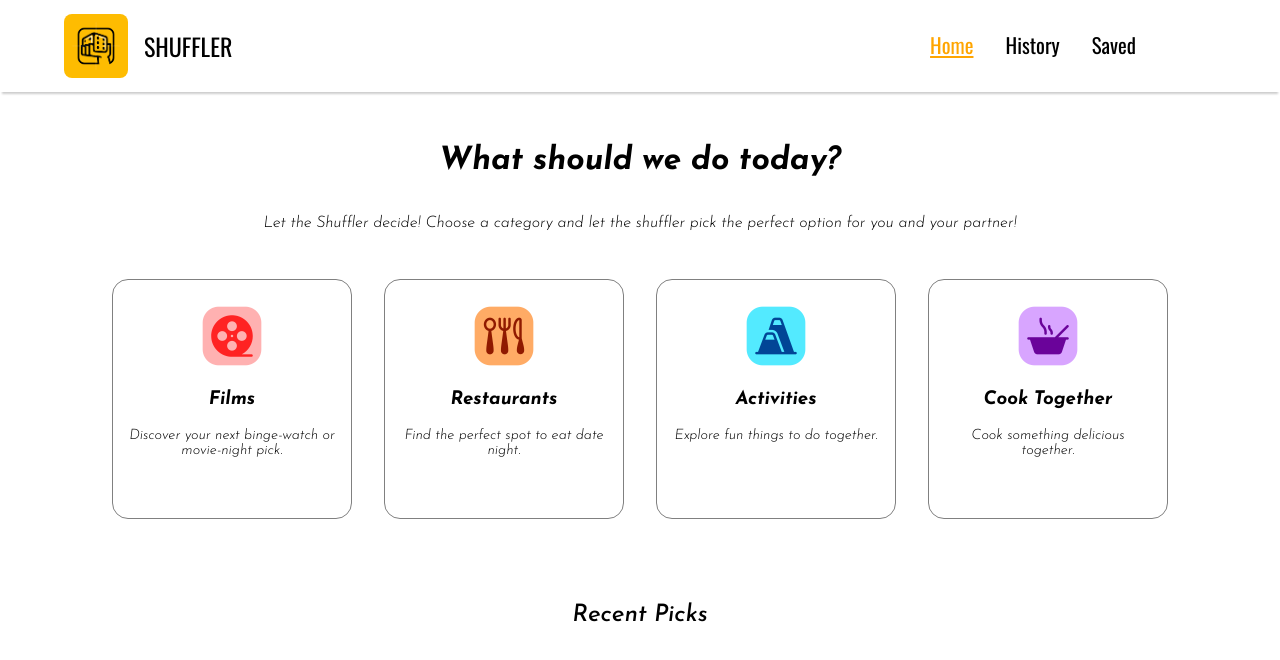
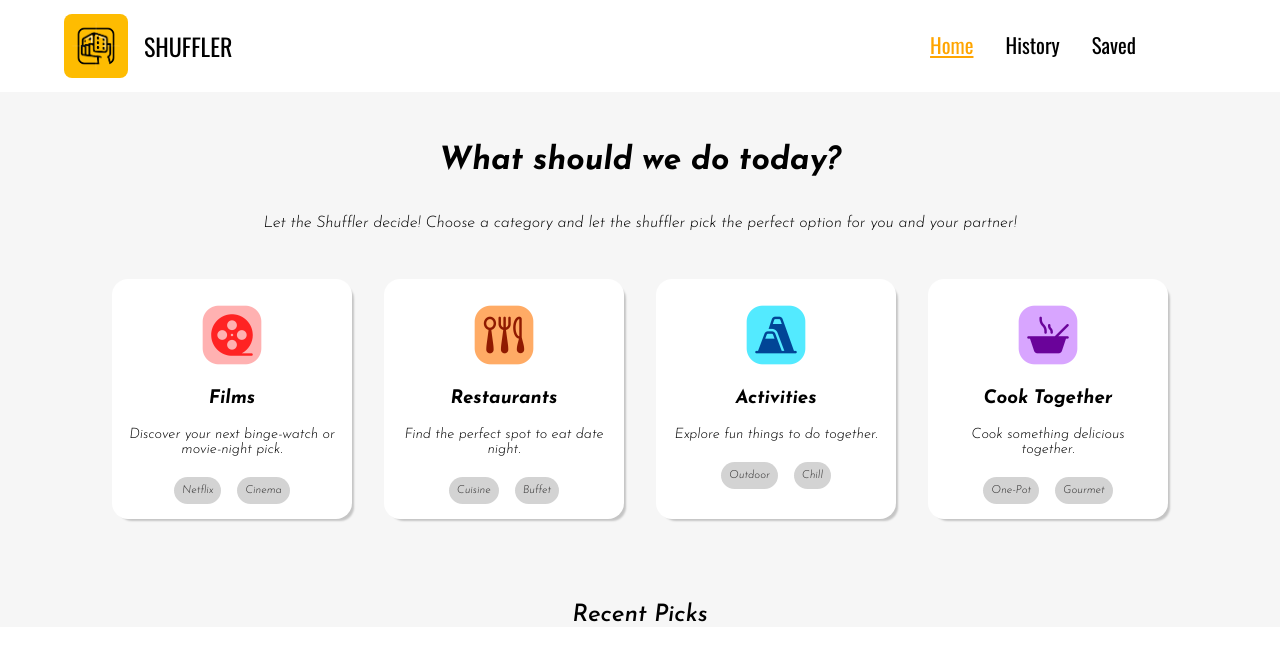
Before and after one commit to swiftybo/shuffler, a React (Vite) app: page / in a window 1280 px wide. Shown: the top 660 px of the page. Built offline with nearby package versions, Linux system fonts and the light colour scheme.

Commit message:
Added menuCategory as a component. Amended styling of menuItem to include border-shadow. Changed background colours of the screen for aesthestic purposes

```diff
--- a/src/components/Menu.jsx
+++ b/src/components/Menu.jsx
@@ -13,7 +13,7 @@ export default function Menu() {
         <MenuItem
           title="Films"
           logo={filmLogo}
-          categories={["Netflix", "Cinema"]}
+          buzzWords={["Netflix", "Cinema"]}
         >
           Discover your next binge-watch or movie-night pick.
         </MenuItem>
@@ -21,21 +21,21 @@ export default function Menu() {
       <MenuItem
         title="Restaurants"
         logo={restaurantLogo}
-        categories={["Cuisine", "A la carte", "Buffet"]}
+        buzzWords={["Cuisine", "Buffet"]}
       >
         Find the perfect spot to eat date night.
       </MenuItem>
       <MenuItem
         title="Activities"
         logo={activityLogo}
-        categories={["Indoor", "Outdoor", "Chill", "High-Adrenaline"]}
+        buzzWords={["Outdoor", "Chill"]}
       >
         Explore fun things to do together.
       </MenuItem>
       <MenuItem
         title="Cook Together"
         logo={cookingLogo}
-        categories={["Quick", "One-Pot", "Gourmet"]}
+        buzzWords={["One-Pot", "Gourmet"]}
       >
         Cook something delicious together.
       </MenuItem>
--- a/src/components/MenuCategory.jsx
+++ b/src/components/MenuCategory.jsx
@@ -1 +1,3 @@
-export default function MenuCategory() {}
+export default function MenuCategory({ buzzWord }) {
+  return <div className="menuCategory">{buzzWord}</div>;
+}
--- a/src/components/MenuItem.jsx
+++ b/src/components/MenuItem.jsx
@@ -1,9 +1,16 @@
-export default function MenuItem({ title, logo, children, ...props }) {
+import MenuCategory from "./MenuCategory.jsx";
+
+export default function MenuItem({ title, logo, buzzWords, children }) {
   return (
     <div className="menuItem">
       <img className="menuItem__logo" src={logo} alt="logo" />
       <h3>{title}</h3>
       <p className="menuItem__description josefin-sans">{children}</p>
+      <section className="menuItem__buzzWords">
+        {buzzWords.map((buzzWord) => (
+          <MenuCategory buzzWord={buzzWord} />
+        ))}
+      </section>
     </div>
   );
 }
--- a/src/index.css
+++ b/src/index.css
@@ -11,6 +11,7 @@ body {
 
 main {
   text-align: center;
+  background-color: rgb(246, 246, 246);
 }
 
 .navbar {
@@ -65,10 +66,6 @@ li a.active {
   padding-right: 5rem;
 }
 
-.content {
-  background-color: rgb(245, 245, 245);
-}
-
 .intro {
   padding: 2rem 0rem;
   display: flex;
@@ -106,7 +103,8 @@ li a.active {
   width: 15rem;
   height: 15rem;
   border-radius: 1rem;
-  border: 0.5px solid grey;
+  background-color: white;
+  box-shadow: 4px 4px 2px -2px rgba(0.2, 0.2, 0.2, 0.2);
 }
 
 .menuItem__logo {
@@ -116,4 +114,19 @@ li a.active {
 
 .menuItem__description {
   font-size: 0.9rem;
+  margin: 0.75rem 0rem;
 }
+
+.menuItem__buzzWords {
+  display: flex;
+  justify-content: center;
+}
+
+.menuCategory {
+  margin: 0.5rem;
+  padding: 0.5rem;
+  font-size: 0.7rem;
+  color: rgb(49, 48, 48);
+  background-color: lightgrey;
+  border-radius: 1rem;
+}
```
